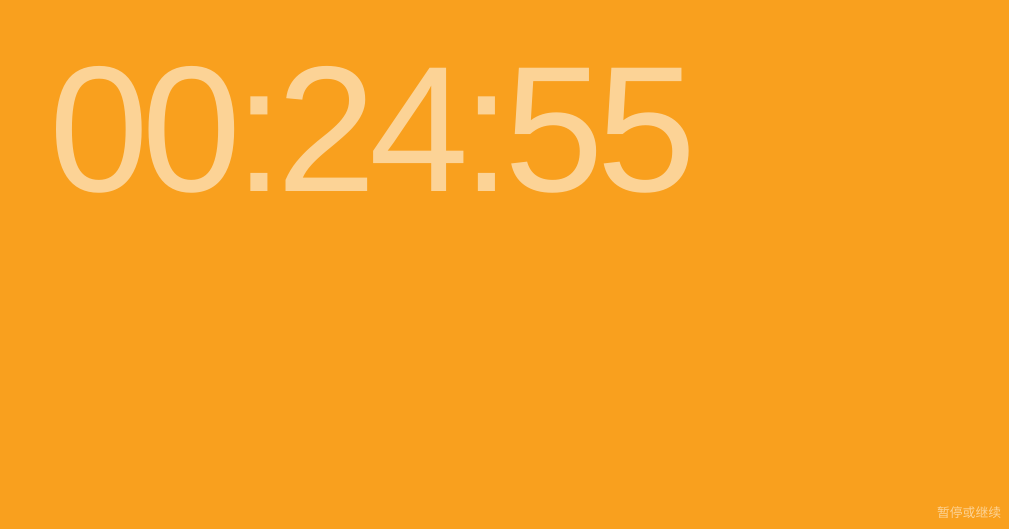
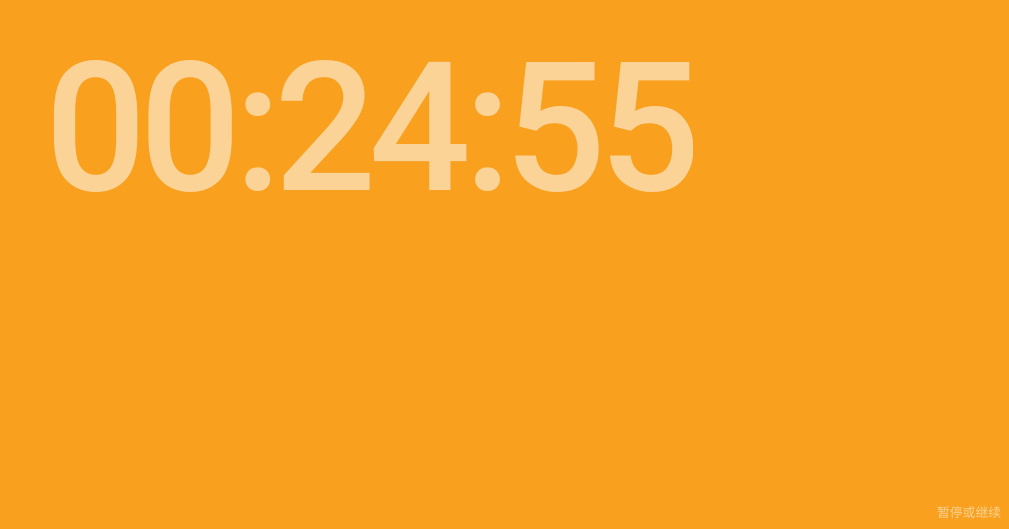
Before and after one commit to Taka-sub/HTMLTools, a plain HTML site: page Pomodoro/index.html in a window 1280 px wide. Shown: the part 271-800 px from the top of the page, without its empty margins (271-1280 px from the left). Drawn offline with Linux system fonts and the light colour scheme.

Commit message:
字体美化。

```diff
--- a/Pomodoro/index.html
+++ b/Pomodoro/index.html
@@ -31,6 +31,7 @@
             font-weight: 300;
             font-size: 11.2em;
             letter-spacing: -.04em;
+            font-family: 'Roboto Medium', 'Noto Sans Mono CJK SC bold', Helvetica, sans-serif;
         }
         label[for="restore"] {
             position: absolute;
```
Also changed, not shown: 1 other file.
